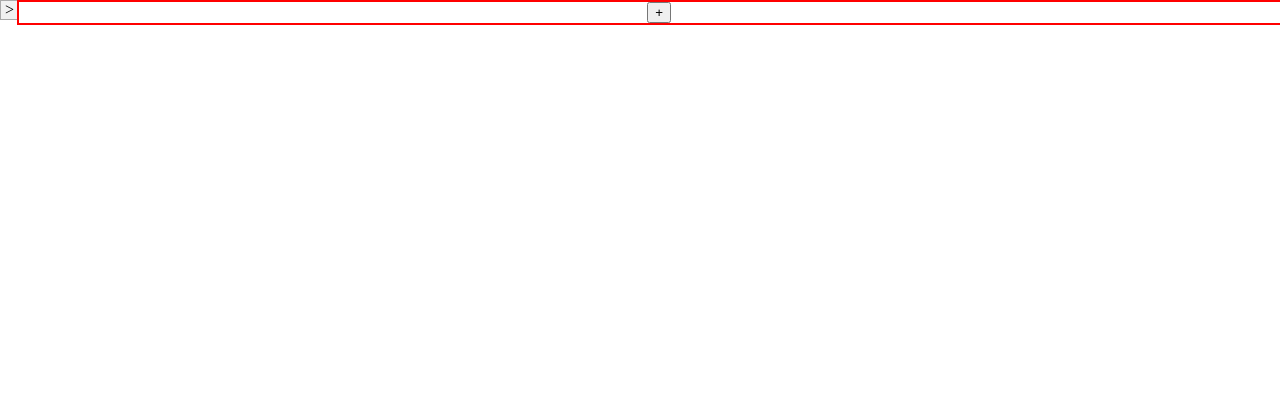
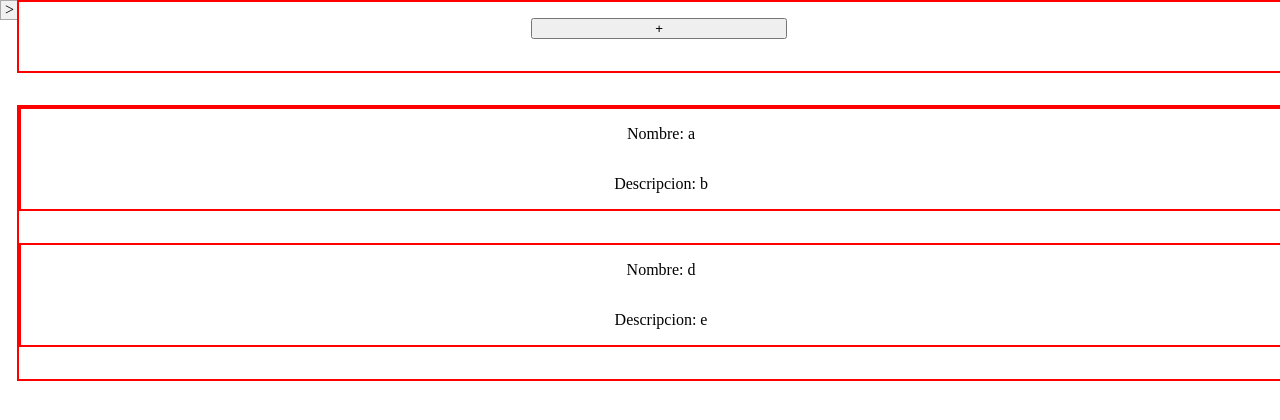
Before and after one commit to kevinu27/OneNote-React-ToDo, a React (Vite) app: page / in a window 1280 px wide. Shown: the top 420 px of the page. Built offline with nearby package versions, Linux system fonts and the light colour scheme.

Commit message:
to do list

```diff
--- a/src/components/MainTask.jsx
+++ b/src/components/MainTask.jsx
@@ -1,6 +1,7 @@
 // import { useState } from 'react'
 import './MainTask.css'
 import TaskForm from './TaskForm'
+import TodoList from './TodoList'
 
 function MainTask() {
 
@@ -11,6 +12,7 @@ function MainTask() {
       <div className='taskForm-holder'>
         <TaskForm/>
       </div>
+        <TodoList/>
     </div>
     </>
   )
--- /dev/null
+++ b/src/components/TaskCard.css
@@ -0,0 +1,9 @@
+.card{
+  border: 2px solid red;
+  width: 100%;
+  display: flex;
+  justify-content: center;
+  flex-direction: column;
+  align-items: center;
+  margin-bottom: 2rem;
+}
--- /dev/null
+++ b/src/components/TaskCard.jsx
@@ -0,0 +1,21 @@
+// import { useState } from 'react'
+import './TaskCard.css'
+
+function TaskCard( props) {
+console.log('props', props)
+
+  return (
+    <>
+    <div className='card'>
+    <p>
+     Nombre: {props.task.name }
+    </p>
+    <p>
+     Descripcion: {props.task.description }
+    </p>
+    </div>
+    </>
+  )
+}
+
+export default TaskCard
--- a/src/components/TaskForm.css
+++ b/src/components/TaskForm.css
@@ -0,0 +1,30 @@
+.formBox{
+    /* border: 2px solid red; */
+    display: flex;
+    flex-direction: column;
+    width: 40%;
+}
+
+.formularioInner{
+    /* border: 2px solid green; */
+    display: flex;
+    flex-direction: column;
+    align-items: center;
+}
+.formularioInner button{
+    margin-top: 1rem;
+}
+
+.formulario{
+    display: flex;
+    flex-direction: column;
+    align-items: center;
+    /* justify-content: center; */
+    margin-top: 1rem;
+    margin-bottom: 1rem;
+}
+
+.formulario button{
+    width: 50%;
+    margin-bottom: 1rem;
+}
--- a/src/components/TaskForm.jsx
+++ b/src/components/TaskForm.jsx
@@ -19,7 +19,6 @@ function TaskForm() {
 
   function clickSaveHandler(e) {
       console.log('click Save')
-      // props.save(name, description)
       dispatch(todoActions.addTask({
         name: name,
         description: description
@@ -42,6 +41,7 @@ return (
     <div className='formBox'>
         <div className='formulario'>
         <button onClick={clickHandler}>+</button>
+
         {
   formVisbility ?
             <div className='formularioInner'>
--- /dev/null
+++ b/src/components/TodoList.css
@@ -0,0 +1,8 @@
+.todolist-holder{
+  border: 2px solid red;
+  width: 100%;
+  display: flex;
+  flex-direction: column;
+  justify-content: center;
+  margin-top: 2rem;
+}
--- /dev/null
+++ b/src/components/TodoList.jsx
@@ -0,0 +1,25 @@
+// import { useState } from 'react'
+import './TodoList.css'
+import TaskCard from './TaskCard'
+import { useSelector } from 'react-redux'
+// import { todoActions } from '../store/index'
+
+function TodoList() {
+  // const dispatch = useDispatch();
+  const tasks = useSelector((state) => state.tasks)
+
+  return (
+    <>
+    <div className='todolist-holder'>
+    {tasks.map((task, index) => (
+          <TaskCard key={index} task={task} />
+        ))}
+      {/* <TaskCard/>
+      <TaskCard/> */}
+
+    </div>
+    </>
+  )
+}
+
+export default TodoList
--- a/src/main.jsx
+++ b/src/main.jsx
@@ -7,11 +7,8 @@ import App from './App.jsx'
 import './index.css'
 
 createRoot(document.getElementById('root')).render(
-  // <StrictMode>
   <Provider store={store}>
-
     <App />
   </Provider>
-  // </StrictMode>
   ,
 )
--- a/src/store/index.js
+++ b/src/store/index.js
@@ -1,7 +1,11 @@
 import { createSlice, configureStore } from "@reduxjs/toolkit";
 
 const initialToDoState = {
-    tasks: [ {name: 'a', description: 'b'}]
+    tasks: [
+        {name: 'a', description: 'b'},
+        {name: 'd', description: 'e'}
+
+    ]
 }
 
 const todoSlice = createSlice({
@@ -10,7 +14,8 @@ const todoSlice = createSlice({
     reducers: {
         addTask(state, action){
             console.log('en el reducer en el index del store')
-            state.tasks.push(action.task)
+            console.log('action.action', action.payload)
+            state.tasks.push(action.payload)
         }
 
     }
```
Lines whose indentation alone changed are shown as unchanged.
